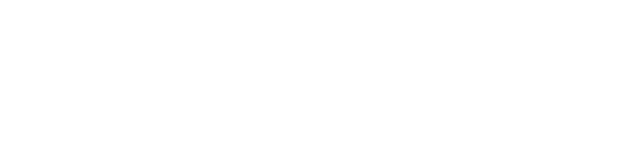
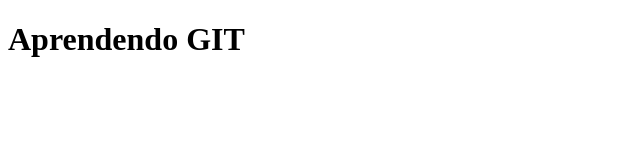
Before and after one commit to DionathanSys/git_teste, a plain HTML site: page index.html in a window 1280 px wide. Shown: the whole page, without its empty margins (0-640 px from the left). Drawn offline with Linux system fonts and the light colour scheme.

Commit message:
nova alteração

```diff
--- a/index.html
+++ b/index.html
@@ -6,6 +6,6 @@
     <title>Tutorial de Git</title>
 </head>
 <body>
-
+    <h1>Aprendendo GIT</h1>
 </body>
 </html>
```
